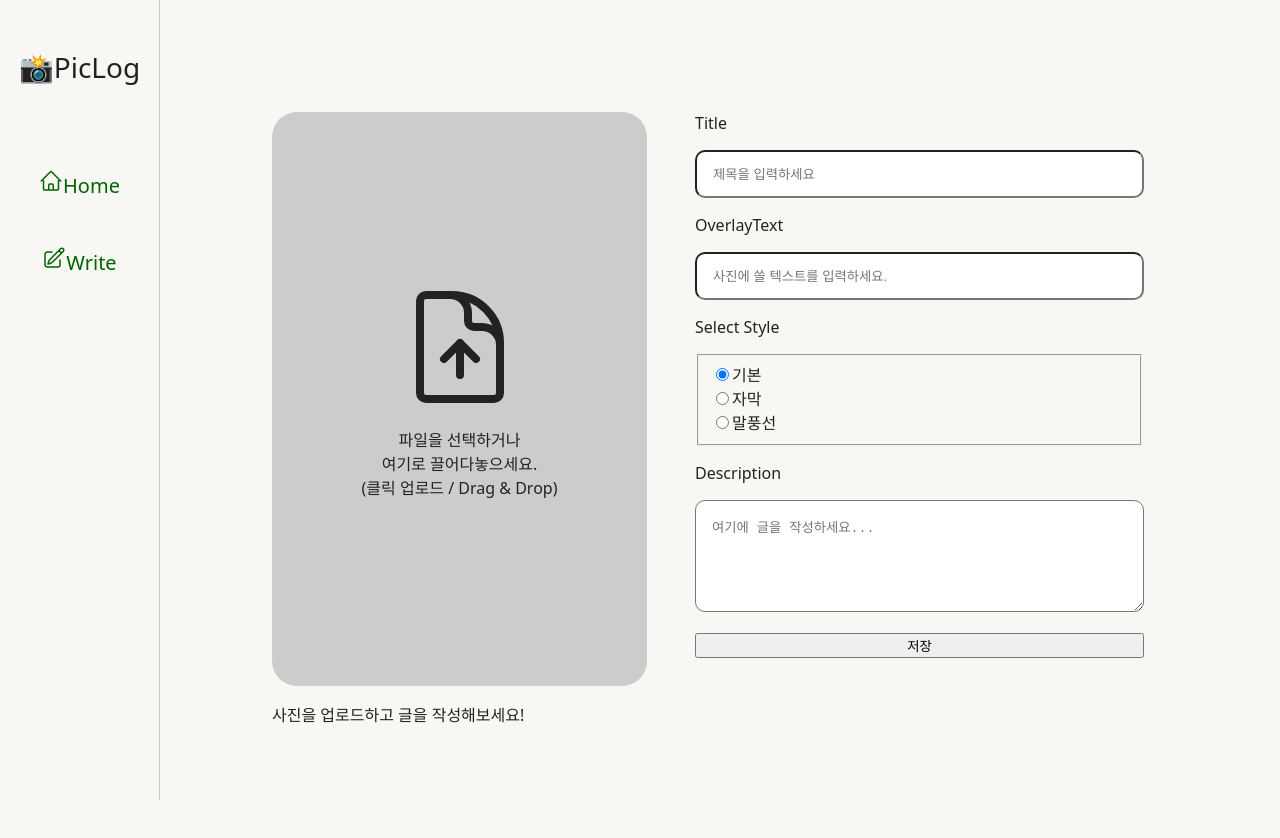
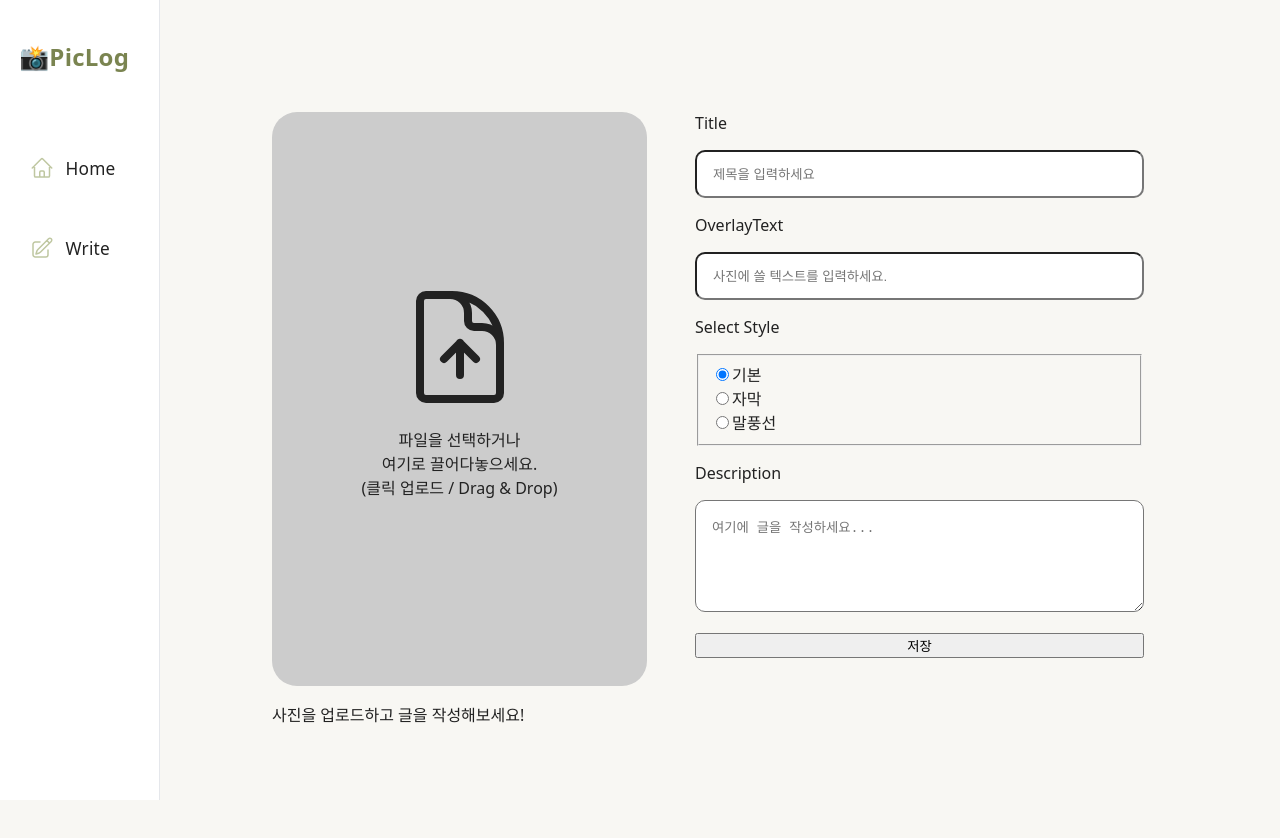
Before and after one commit to ssundventure/pic-log, a React (Create React App) app: page /write in a window 1280 px wide. Shown: the top 838 px of the page. Built offline with nearby package versions, Linux system fonts and the light colour scheme.

Commit message:
style(sidebar): apply new design with mainColor, box-shadow, logo, sidebarItem and transition (#1)

```diff
--- a/src/components/SideBar.tsx
+++ b/src/components/SideBar.tsx
@@ -7,30 +7,60 @@ const Sidebar = styled.nav`
   width: ${SIDEBAR_WIDTH};
   display: flex;
   flex-direction: column;
-  align-items: center;
+  align-items: flex-start;
   min-height: 100vh;
-  gap: 1.5rem;
-  padding: 3rem 1rem;
-  border-right: 1px solid #ccc;
-  opacity: 100;
+  gap: 2.5rem;
+  padding: 2.5rem 1.2rem 2rem 1.2rem;
+  background: #fff;
+  border-right: 1px solid #e5e7eb;
+  box-shadow: none;
+  border-radius: 0;
 `;
 
 const SidebarItem = styled.span`
-  display: inline-block;
-  color: darkgreen;
-  font-size: 1.25rem;
-  padding: 0.7rem;
+  display: flex;
+  align-items: center;
+  gap: 0.6rem;
+  color: #222;
+  font-size: 1.08rem;
+  padding: 0.5rem 0.7rem;
+  border-radius: 0.5rem;
+  background: none;
+  transition: background 0.15s, color 0.15s;
+  svg {
+    flex-shrink: 0;
+    color: #bfc7a1;
+    background: none;
+    border-radius: 0;
+    padding: 0;
+    margin-right: 0.1rem;
+  }
+  a {
+    color: inherit;
+    text-decoration: none;
+    font-weight: 500;
+    letter-spacing: 0.01em;
+  }
   &:hover {
-    cursor: pointer;
-    text-decoration: underline;
-    font-weight: bold;
+    background: #f5f7e6;
+    color: #7a8450;
+    a {
+      color: #7a8450;
+      text-decoration: none;
+    }
   }
 `;
 
 const MainLogo = styled.span`
-  display: inline-block;
-  font-size: 1.75rem;
-  margin-bottom: 3rem;
+  display: flex;
+  align-items: center;
+  font-size: 1.5rem;
+  font-weight: 600;
+  color: #7a8450;
+  margin-bottom: 2.2rem;
+  letter-spacing: 0.01em;
+  gap: 0.5rem;
+  user-select: none;
 `;
 
 function SideBar() {
@@ -42,15 +72,15 @@ function SideBar() {
           width="24px"
           data-slot="icon"
           fill="none"
-          stroke-width="1.5"
+          strokeWidth="1.5"
           stroke="currentColor"
           viewBox="0 0 24 24"
           xmlns="http://www.w3.org/2000/svg"
           aria-hidden="true"
         >
           <path
-            stroke-linecap="round"
-            stroke-linejoin="round"
+            strokeLinecap="round"
+            strokeLinejoin="round"
             d="m2.25 12 8.954-8.955c.44-.439 1.152-.439 1.591 0L21.75 12M4.5 9.75v10.125c0 .621.504 1.125 1.125 1.125H9.75v-4.875c0-.621.504-1.125 1.125-1.125h2.25c.621 0 1.125.504 1.125 1.125V21h4.125c.621 0 1.125-.504 1.125-1.125V9.75M8.25 21h8.25"
           ></path>
         </svg>
@@ -61,15 +91,15 @@ function SideBar() {
           width="24px"
           data-slot="icon"
           fill="none"
-          stroke-width="1.5"
+          strokeWidth="1.5"
           stroke="currentColor"
           viewBox="0 0 24 24"
           xmlns="http://www.w3.org/2000/svg"
           aria-hidden="true"
         >
           <path
-            stroke-linecap="round"
-            stroke-linejoin="round"
+            strokeLinecap="round"
+            strokeLinejoin="round"
             d="m16.862 4.487 1.687-1.688a1.875 1.875 0 1 1 2.652 2.652L10.582 16.07a4.5 4.5 0 0 1-1.897 1.13L6 18l.8-2.685a4.5 4.5 0 0 1 1.13-1.897l8.932-8.931Zm0 0L19.5 7.125M18 14v4.75A2.25 2.25 0 0 1 15.75 21H5.25A2.25 2.25 0 0 1 3 18.75V8.25A2.25 2.25 0 0 1 5.25 6H10"
           ></path>
         </svg>
```
